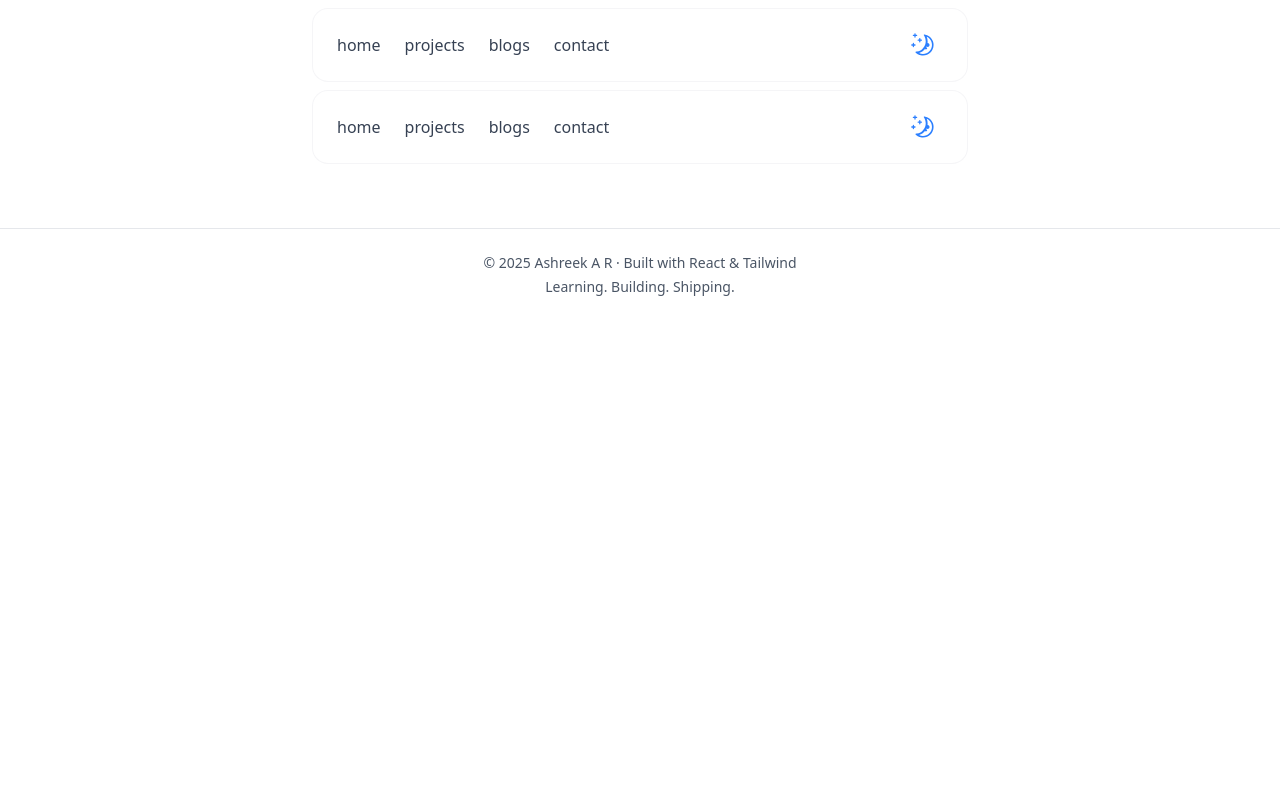
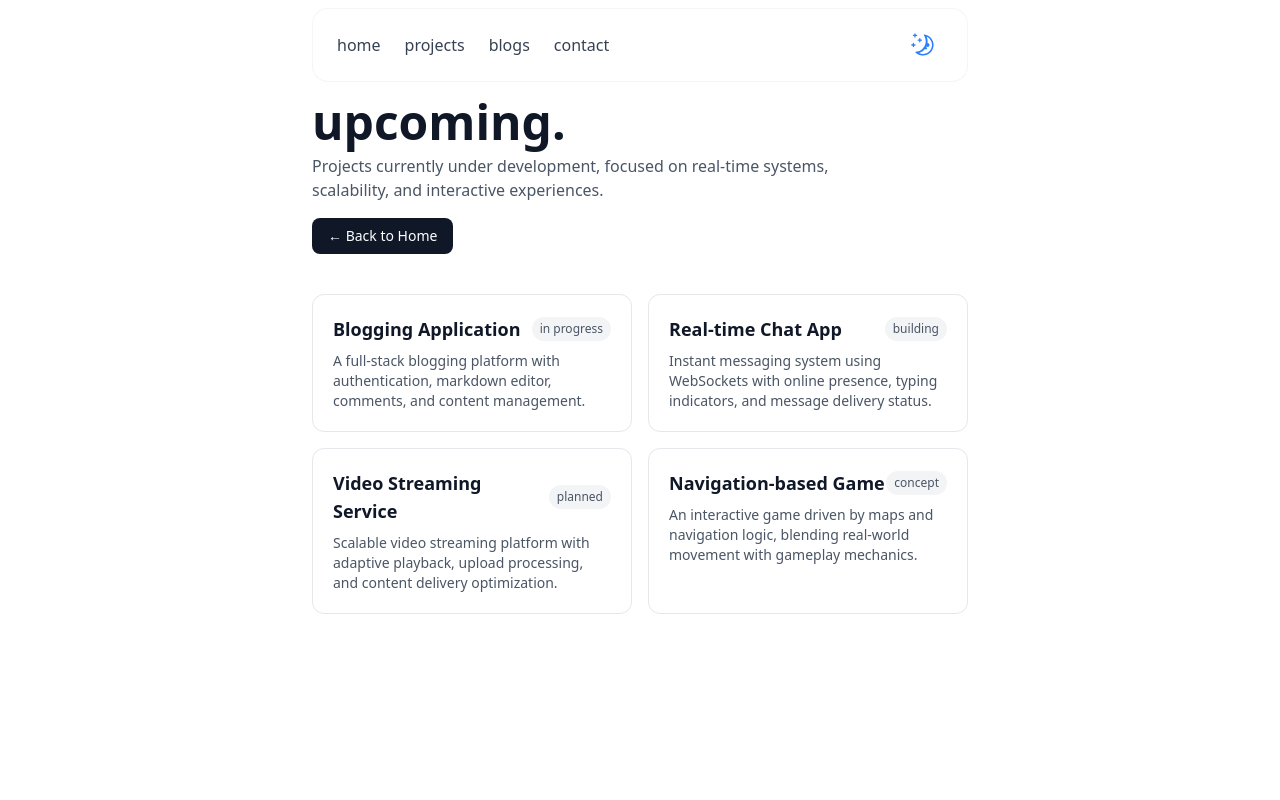
Before and after one commit to ashreekar/ashreek-portfolio-v1, a React (Vite) app: page /blogs in a window 1280 px wide. Shown: the top 800 px of the page. Built offline with nearby package versions, Linux system fonts and the light colour scheme.

Commit message:
add: upcoming page

```diff
--- /dev/null
+++ b/src/components/FeafturesComing.jsx
@@ -0,0 +1,123 @@
+import { Link } from "react-router-dom";
+
+function FeaturesComing() {
+  return (
+    <div className="dark:bg-black min-h-screen pt-4">
+
+      {/* MATCH HEADER WIDTH */}
+      <section className="mx-auto w-full lg:w-11/20 px-2 sm:px-6 flex flex-col gap-10">
+
+        {/* Header with Back Button */}
+        <div className="flex items-center justify-between flex-wrap gap-4">
+          <div className="flex flex-col gap-2">
+            <h2 className="text-3xl sm:text-5xl font-bold text-gray-900 dark:text-gray-100">
+              upcoming.
+            </h2>
+            <p className="text-gray-600 dark:text-gray-400 max-w-xl">
+              Projects currently under development, focused on real-time systems,
+              scalability, and interactive experiences.
+            </p>
+          </div>
+
+          <Link
+            to="/"
+            className="shrink-0 px-4 py-2 rounded-lg text-sm font-medium
+                       bg-gray-900 text-white
+                       dark:bg-gray-100 dark:text-black
+                       hover:opacity-90 transition"
+          >
+            ← Back to Home
+          </Link>
+        </div>
+
+        {/* Upcoming Projects */}
+        <section className="grid grid-cols-1 sm:grid-cols-2 gap-4">
+
+          {/* Blogging Application */}
+          <div className="rounded-xl border border-gray-200 dark:border-gray-800 p-5
+                          bg-white dark:bg-neutral-900
+                          hover:shadow-lg transition-all duration-300">
+            <div className="flex items-center justify-between mb-2">
+              <h3 className="text-lg font-semibold text-gray-900 dark:text-gray-100">
+                Blogging Application
+              </h3>
+              <span className="text-xs px-2 py-1 rounded-full
+                               bg-gray-100 dark:bg-gray-800
+                               text-gray-600 dark:text-gray-400">
+                in progress
+              </span>
+            </div>
+            <p className="text-sm text-gray-600 dark:text-gray-400">
+              A full-stack blogging platform with authentication, markdown editor,
+              comments, and content management.
+            </p>
+          </div>
+
+          {/* Real-time Chat App */}
+          <div className="rounded-xl border border-gray-200 dark:border-gray-800 p-5
+                          bg-white dark:bg-neutral-900
+                          hover:shadow-lg transition-all duration-300">
+            <div className="flex items-center justify-between mb-2">
+              <h3 className="text-lg font-semibold text-gray-900 dark:text-gray-100">
+                Real-time Chat App
+              </h3>
+              <span className="text-xs px-2 py-1 rounded-full
+                               bg-gray-100 dark:bg-gray-800
+                               text-gray-600 dark:text-gray-400">
+                building
+              </span>
+            </div>
+            <p className="text-sm text-gray-600 dark:text-gray-400">
+              Instant messaging system using WebSockets with online presence,
+              typing indicators, and message delivery status.
+            </p>
+          </div>
+
+          {/* Video Streaming Service */}
+          <div className="rounded-xl border border-gray-200 dark:border-gray-800 p-5
+                          bg-white dark:bg-neutral-900
+                          hover:shadow-lg transition-all duration-300">
+            <div className="flex items-center justify-between mb-2">
+              <h3 className="text-lg font-semibold text-gray-900 dark:text-gray-100">
+                Video Streaming Service
+              </h3>
+              <span className="text-xs px-2 py-1 rounded-full
+                               bg-gray-100 dark:bg-gray-800
+                               text-gray-600 dark:text-gray-400">
+                planned
+              </span>
+            </div>
+            <p className="text-sm text-gray-600 dark:text-gray-400">
+              Scalable video streaming platform with adaptive playback,
+              upload processing, and content delivery optimization.
+            </p>
+          </div>
+
+          {/* Navigation-based Game */}
+          <div className="rounded-xl border border-gray-200 dark:border-gray-800 p-5
+                          bg-white dark:bg-neutral-900
+                          hover:shadow-lg transition-all duration-300">
+            <div className="flex items-center justify-between mb-2">
+              <h3 className="text-lg font-semibold text-gray-900 dark:text-gray-100">
+                Navigation-based Game
+              </h3>
+              <span className="text-xs px-2 py-1 rounded-full
+                               bg-gray-100 dark:bg-gray-800
+                               text-gray-600 dark:text-gray-400">
+                concept
+              </span>
+            </div>
+            <p className="text-sm text-gray-600 dark:text-gray-400">
+              An interactive game driven by maps and navigation logic,
+              blending real-world movement with gameplay mechanics.
+            </p>
+          </div>
+
+        </section>
+
+      </section>
+    </div>
+  );
+}
+
+export default FeaturesComing;
--- a/src/main.jsx
+++ b/src/main.jsx
@@ -5,6 +5,7 @@ import App from './App.jsx'
 import { createBrowserRouter, RouterProvider } from 'react-router-dom'
 import Home from './components/Home.jsx'
 import ProjectsPage from './components/ProjectsPage.jsx'
+import FeaturesComing from './components/FeafturesComing.jsx'
 
 const router = createBrowserRouter(
   [
@@ -22,7 +23,7 @@ const router = createBrowserRouter(
         },
         {
           path:"/blogs",
-          element:<App/>
+          element:<FeaturesComing/>
         },
         {
           path:"/contact",
```
